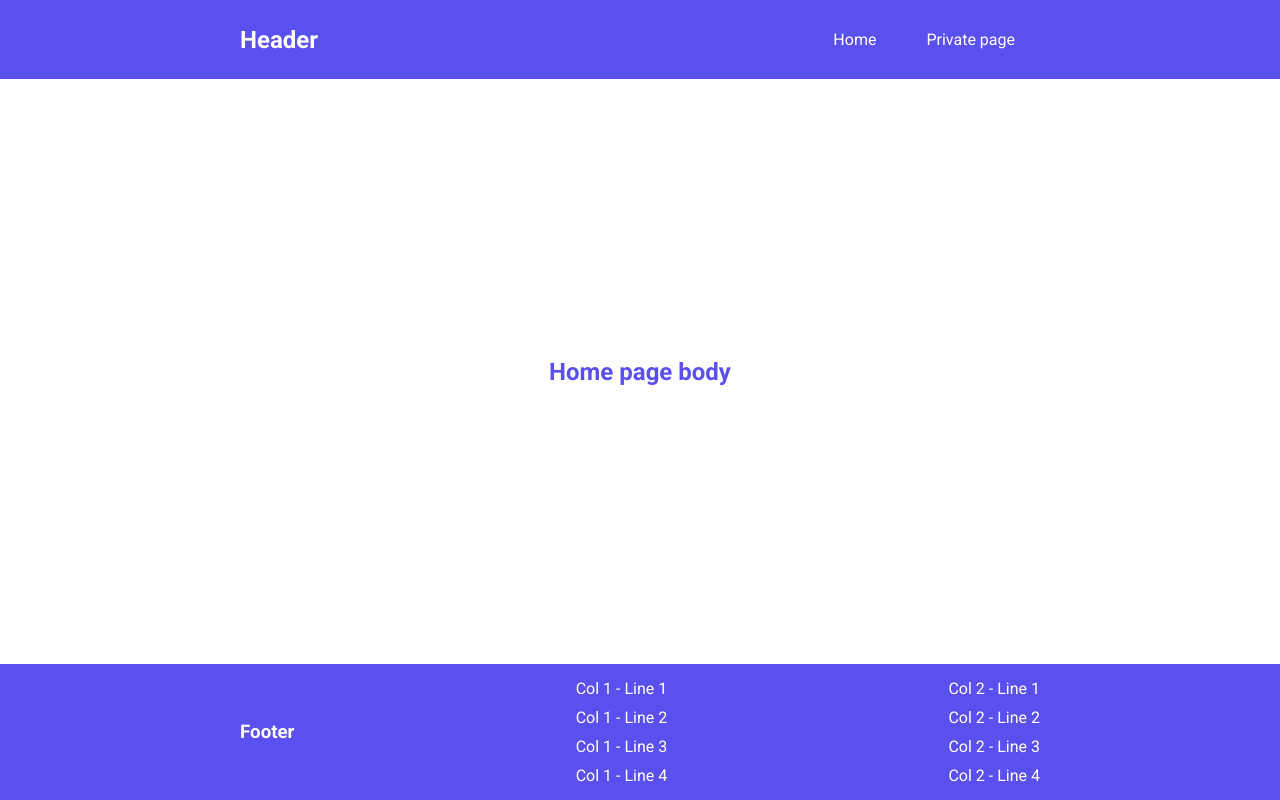
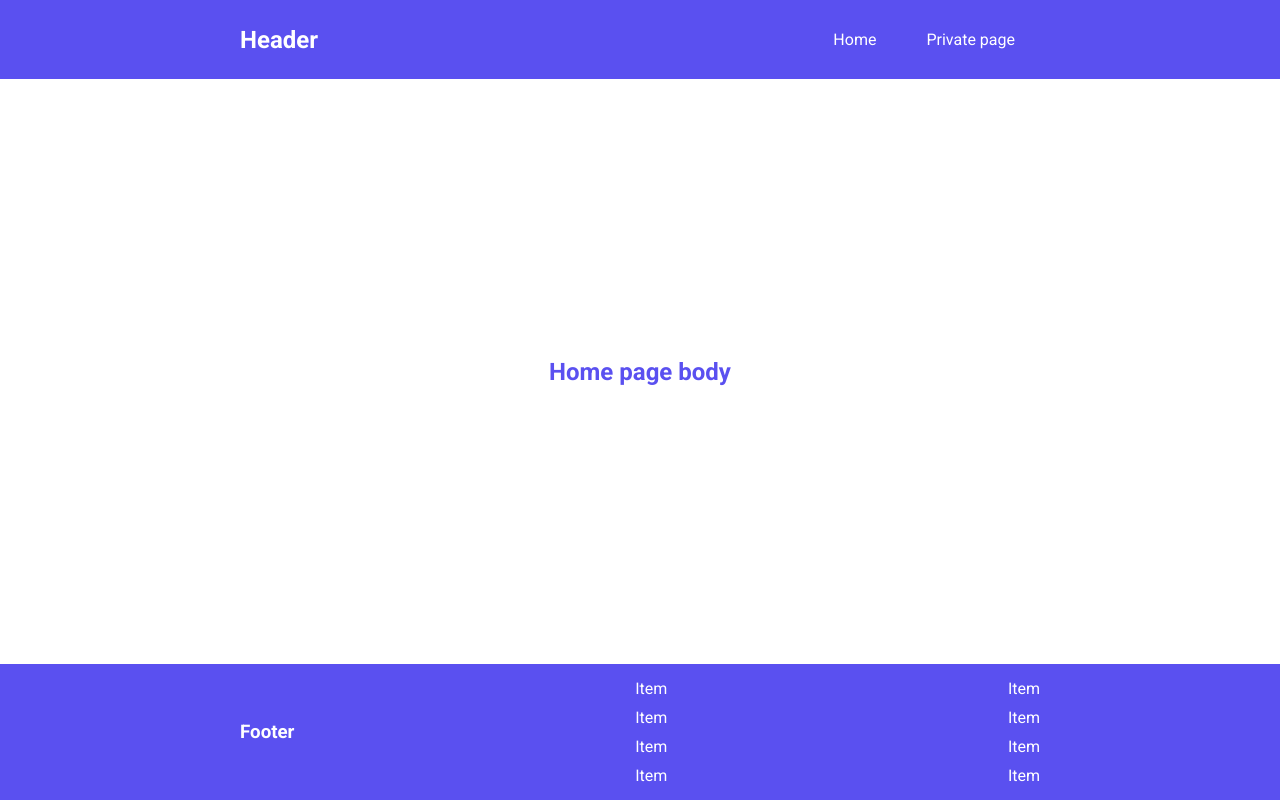
Before and after one commit to dsrivan/prj005-2022-b7WebLogin-React-Front, a React (Create React App) app: page / in a window 1280 px wide. Built offline with nearby package versions, Linux system fonts and the light colour scheme.

Commit message:
login process

```diff
--- a/src/App.tsx
+++ b/src/App.tsx
@@ -30,16 +30,16 @@ function App() {
         <div>
           <h3>Footer</h3>
           <ul>
-            <li>Col 1 - Line 1</li>
-            <li>Col 1 - Line 2</li>
-            <li>Col 1 - Line 3</li>
-            <li>Col 1 - Line 4</li>
+            <li>Item</li>
+            <li>Item</li>
+            <li>Item</li>
+            <li>Item</li>
           </ul>
           <ul>
-            <li>Col 2 - Line 1</li>
-            <li>Col 2 - Line 2</li>
-            <li>Col 2 - Line 3</li>
-            <li>Col 2 - Line 4</li>
+            <li>Item</li>
+            <li>Item</li>
+            <li>Item</li>
+            <li>Item</li>
           </ul>
         </div>
       </footer>
--- /dev/null
+++ b/src/types/User.ts
@@ -0,0 +1,6 @@
+export type User = {
+  id: number;
+  name: string;
+  email: string;
+  password?: string;
+};
```
Also changed, not shown: src/contexts/Auth/AuthContext.tsx (added, +10 -0 lines), src/contexts/Auth/AuthProvider.tsx (added, +26 -0 lines), src/hooks/useApi.ts (added, +20 -0 lines), 1 other file (tests, documents, lock files or other folders).
